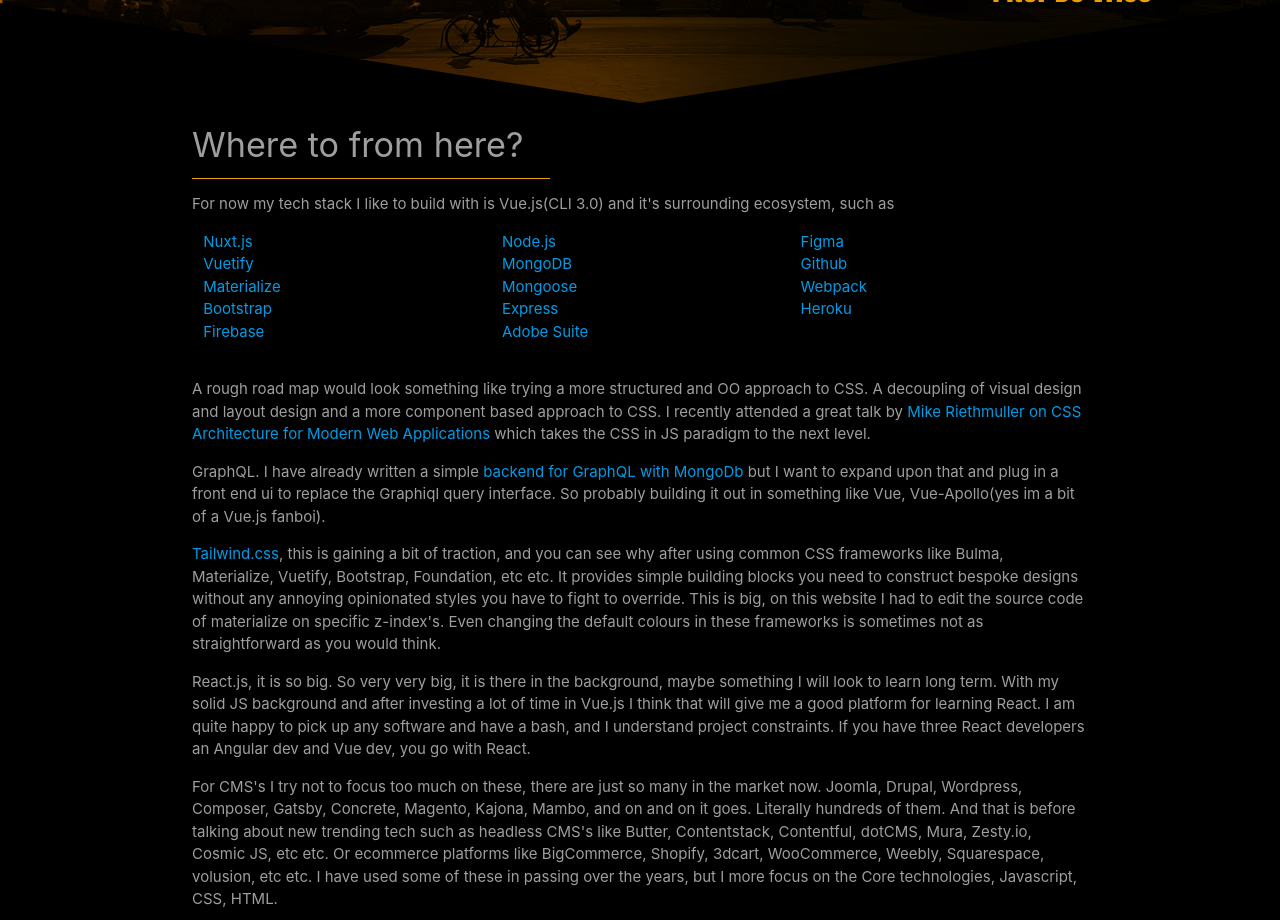
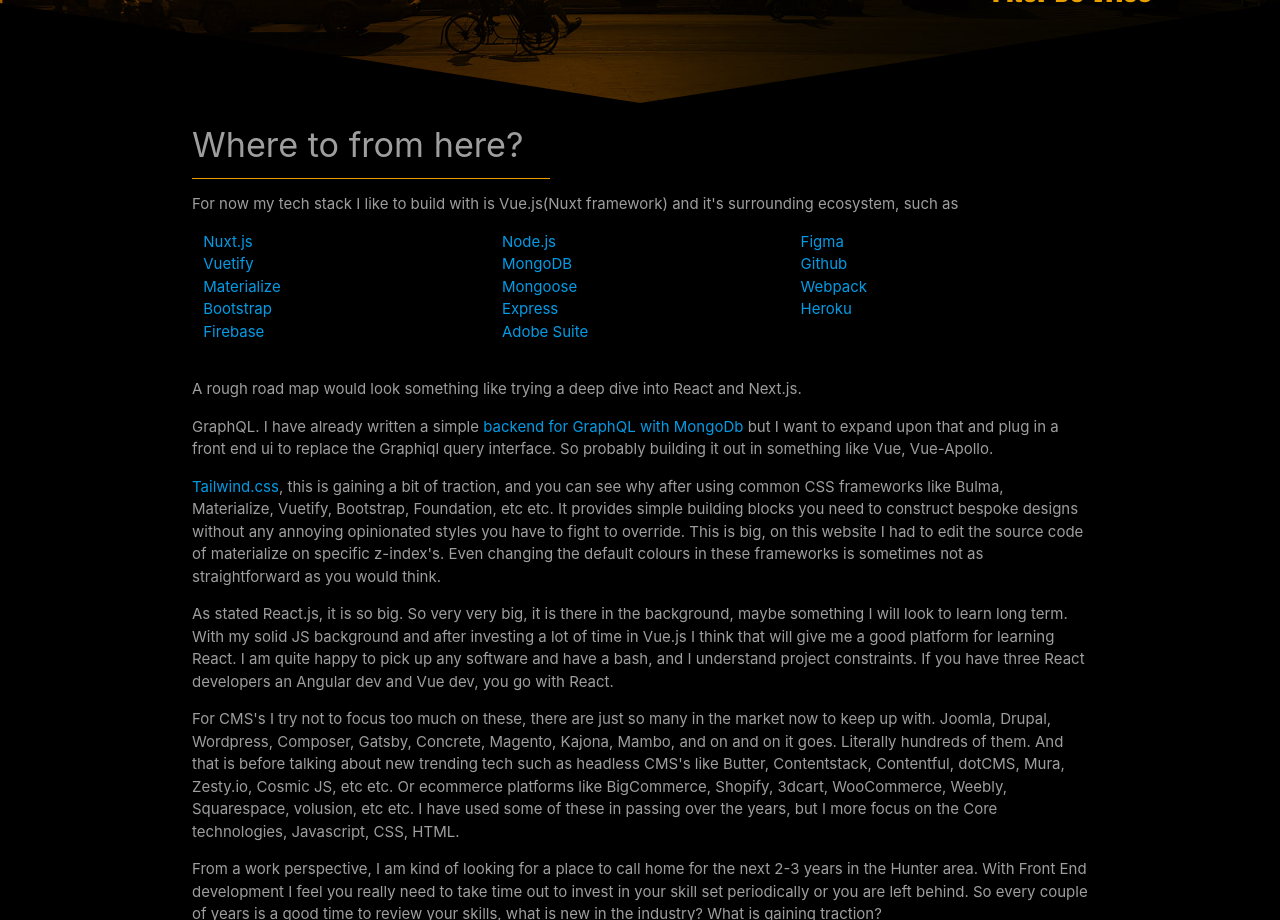
Before and after one commit to Chorazin/personal-website, a Nuxt app: page /about in a window 1280 px wide. Shown: the part 1880-2800 px from the top of the page. Built offline with nearby package versions, Linux system fonts and the light colour scheme.

Commit message:
copy updates

```diff
--- a/components/javascript_class_desc_003.vue
+++ b/components/javascript_class_desc_003.vue
@@ -8,8 +8,7 @@
       </div>
       <div class='col l4 m12 s12'>
         <p>
-          Ok now lets wind the clock back, before the bathosphere of ES6 descended from the lighthouse to
-          carry us to the promised land of Rapture. And to be fair, how javascript actually sets up objects under the hood with the prototype model
+          Ok now lets wind the clock back and look at how javascript actually sets up objects under the hood with the prototype model
           and the __proto__ you will see greyed out in the console with the methods attached.
 
         </p>
--- a/pages/about.vue
+++ b/pages/about.vue
@@ -39,7 +39,7 @@
       <div class='container'><div>
 
             <h4 class='underline'>Where to from here?</h4>
-          For now my tech stack I like to build with is Vue.js(CLI 3.0) and it's surrounding ecosystem, such as
+          For now my tech stack I like to build with is Vue.js(Nuxt framework) and it's surrounding ecosystem, such as
         <div class='row'>
           <div class='col s12 m4'>
             <ul>
@@ -69,13 +69,11 @@
           </div>
         </div>
         <p>
-          A rough road map would look something like trying a more structured and OO approach to CSS. A decoupling of visual design and layout design and a more component based
-          approach to CSS. I recently attended a great talk by <a href='https://www.youtube.com/watch?v=ZWPMzJfJHnc' target='_blank'>Mike Riethmuller on CSS
-          Architecture for Modern Web Applications</a> which takes the CSS in JS paradigm to the next level.
+          A rough road map would look something like trying a deep dive into React and Next.js.
         </p>
         <p>
           GraphQL. I have already written a simple <a href='https://github.com/Chorazin/graphql_test_bed' target='_blank'>backend for GraphQL with MongoDb</a> but I want to expand upon that and plug in a front
-          end ui to replace the Graphiql query interface. So probably building it out in something like Vue, Vue-Apollo(yes im a bit of a Vue.js fanboi).
+          end ui to replace the Graphiql query interface. So probably building it out in something like Vue, Vue-Apollo.
         </p>
         <p>
           <a href='https://tailwindcss.com/' target='_blank'>Tailwind.css</a>, this is gaining a bit of traction, and you can see why after using common CSS frameworks like Bulma, Materialize, Vuetify, Bootstrap,
@@ -83,12 +81,12 @@
           edit the source code of materialize on specific z-index's. Even changing the default colours in these frameworks is sometimes not as straightforward as you would think.
         </p>
         <p>
-          React.js, it is so big. So very very big, it is there in the background, maybe something I will look to learn long term. With my solid JS background and after investing a lot of time in Vue.js
+          As stated React.js, it is so big. So very very big, it is there in the background, maybe something I will look to learn long term. With my solid JS background and after investing a lot of time in Vue.js
           I think that will give me a good platform for learning React. I am quite happy to pick up any software and have a bash, and I understand project constraints. If you have three React developers
           an Angular dev and Vue dev, you go with React.
         </p>
         <p>
-          For CMS's I try not to focus too much on these, there are just so many in the market now. Joomla, Drupal, Wordpress, Composer, Gatsby, Concrete, Magento, Kajona, Mambo, and on and on it goes.
+          For CMS's I try not to focus too much on these, there are just so many in the market now to keep up with. Joomla, Drupal, Wordpress, Composer, Gatsby, Concrete, Magento, Kajona, Mambo, and on and on it goes.
           Literally hundreds of them. And that is before talking about new trending tech such as headless CMS's like Butter, Contentstack, Contentful, dotCMS, Mura, Zesty.io, Cosmic JS, etc etc.
           Or ecommerce platforms like BigCommerce, Shopify, 3dcart, WooCommerce, Weebly, Squarespace, volusion, etc etc. I have used some of these in passing over the years, but I more focus on the Core
           technologies, Javascript, CSS, HTML.
@@ -96,8 +94,6 @@
         <p>
           From a work perspective, I am kind of looking for a place to call home for the next 2-3 years in the Hunter area. With Front End development I feel you really need to take time out to invest
           in your skill set periodically or you are left behind. So every couple of years is a good time to review your skills, what is new in the industry? What is gaining traction?
-          <a href='https://flutter.dev/' target='_blank'>Flutter</a>, <a href='https://vuejs.org/' target='_blank'>Vue.js</a>(version 3.0 coming soon), <a href='https://emotion.sh/docs/introduction' target='_blank'>Emotion</a>
-          all could be big in the coming years.
         </p>
 
         <br/>
--- a/pages/javascript.vue
+++ b/pages/javascript.vue
@@ -38,7 +38,7 @@
             threaded nature see a lot more use nowadays. Once you have done all the required tasks in this function, then go execute my callback function.
           </p>
           <p>
-            Now let us look at an example of how much modern Javascript rocks. Granted it still has issues, and they are summed up perfectly in <a href="https://www.youtube.com/watch?v=Uo3cL4nrGOk&t=74s">this video.</a>
+            Now let us look at an example of how much modern Javascript rocks. Granted it still has issues, and they are summed up perfectly in <a href="https://www.youtube.com/watch?v=Uo3cL4nrGOk&t=74s" target="_blank">this video.</a>
             It was built as a glue language for Netscape. Marc Andreessen, the founder of Netscape, believed that HTML needed a "glue language".
             That was easy to use by Web designers and part-time programmers to assemble components such as images and plugins, where the code could be
             written directly in the Web page markup. Based on Java syntax Brendan Eich wrote the prototype in 10 days, called Mocha internally it went
```
